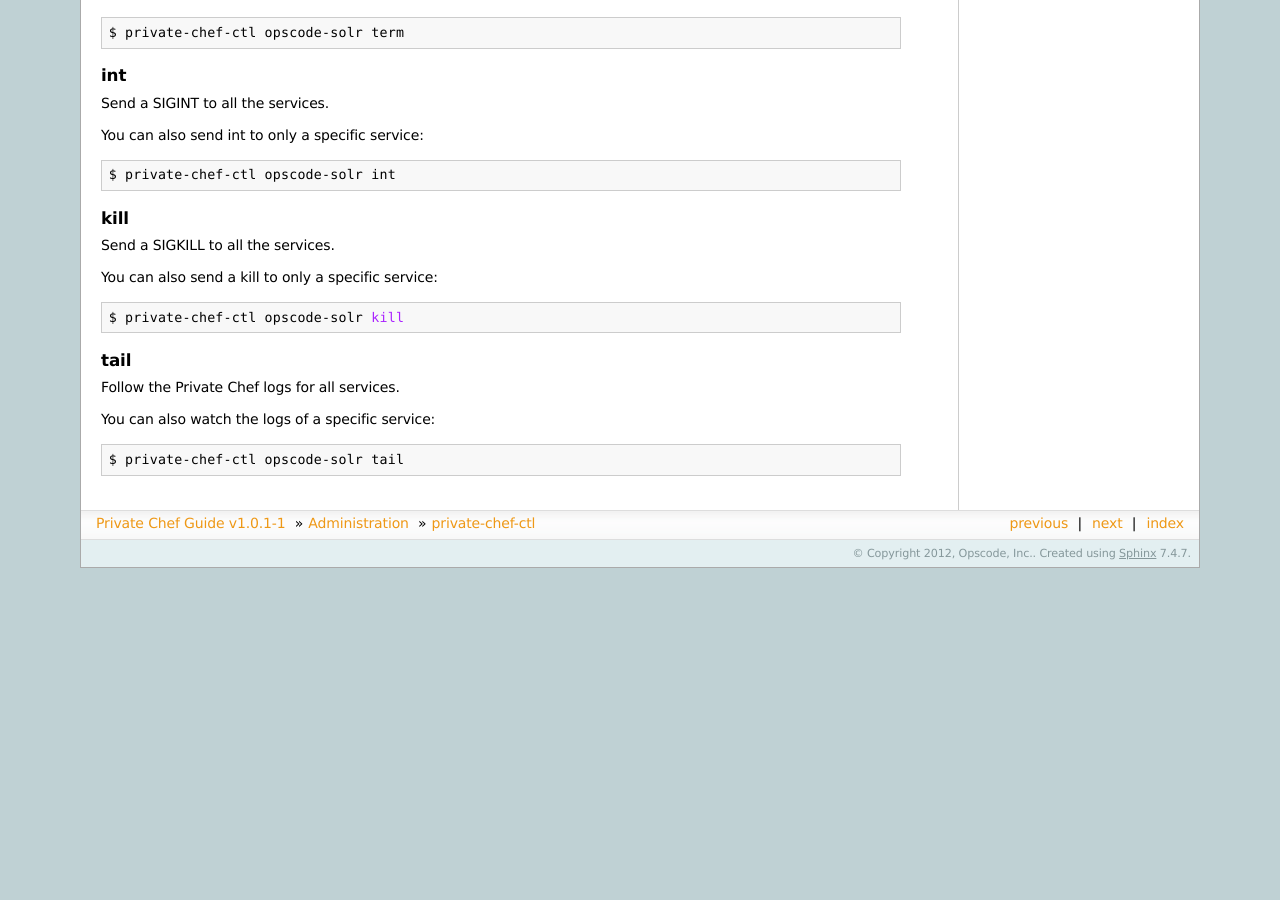
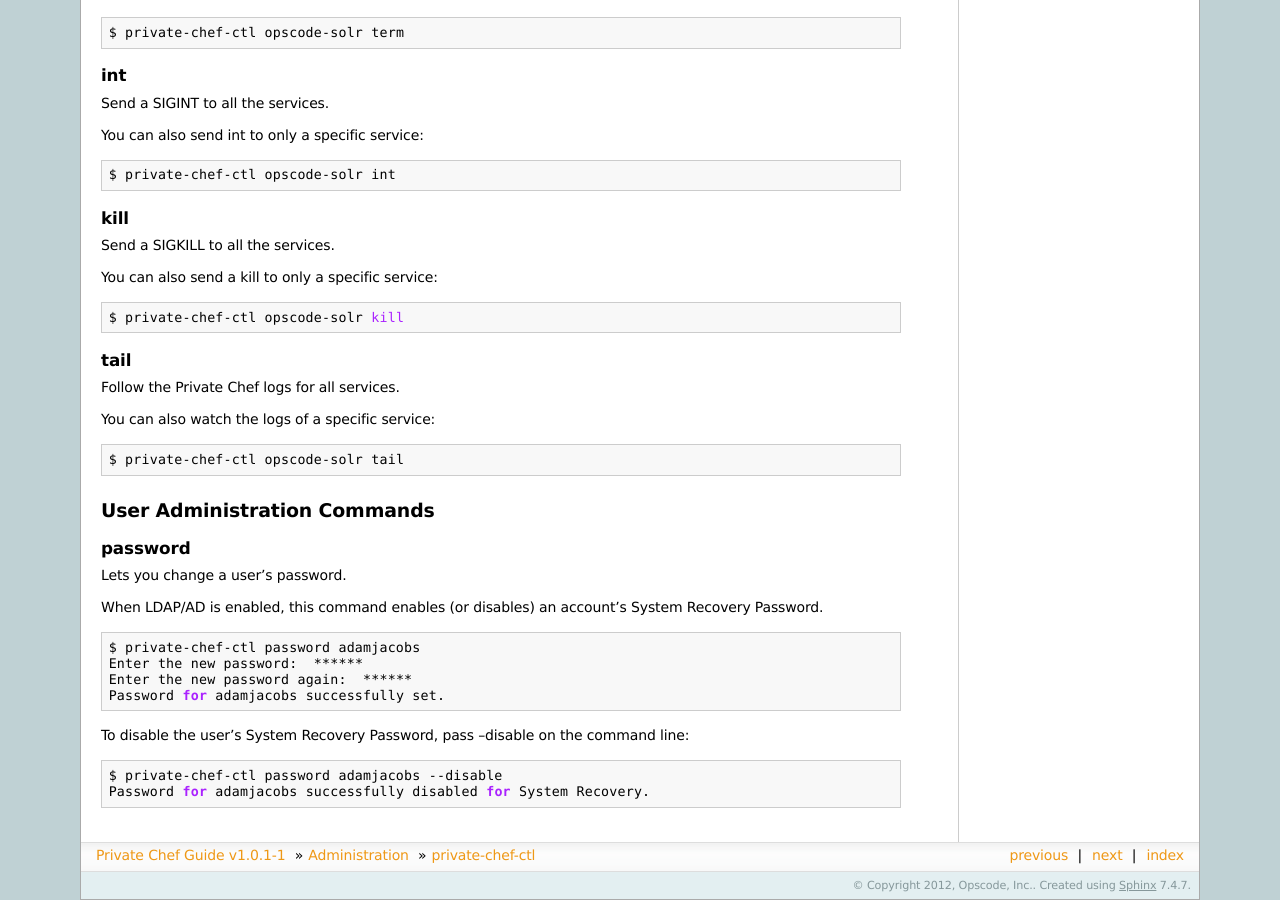
Before and after one commit to chef-boneyard/private-chef-administration, a Sphinx documentation site: the page built from source/administration/private_chef_ctl.rst, in a window 1280 px wide and 900 px high, scrolled down 3856 px. Built offline with Sphinx 7.4.7, drawn with Linux system fonts in a browser that asks for light colours; before the commit the page ends 4424 px from its top, so only the background shows below that; some of the changed text lies outside the part shown.

Commit message:
Add private-chef-ctl password

```diff
--- a/source/administration/private_chef_ctl.rst
+++ b/source/administration/private_chef_ctl.rst
@@ -365,3 +365,32 @@
 .. code-block:: bash
 
   $ private-chef-ctl opscode-solr tail
+
+
+User Administration Commands
+----------------------------
+
+.. index::
+  pair: private-chef-ctl; password
+
+password
+~~~~~~~~
+
+Lets you change a user's password.
+
+When LDAP/AD is enabled, this command enables (or disables) an
+account's System Recovery Password.
+
+.. code-block:: bash
+
+  $ private-chef-ctl password adamjacobs
+  Enter the new password:  ******
+  Enter the new password again:  ******
+  Password for adamjacobs successfully set.
+
+To disable the user's System Recovery Password, pass --disable on the command line:
+
+.. code-block:: bash
+
+  $ private-chef-ctl password adamjacobs --disable
+  Password for adamjacobs successfully disabled for System Recovery.
```
